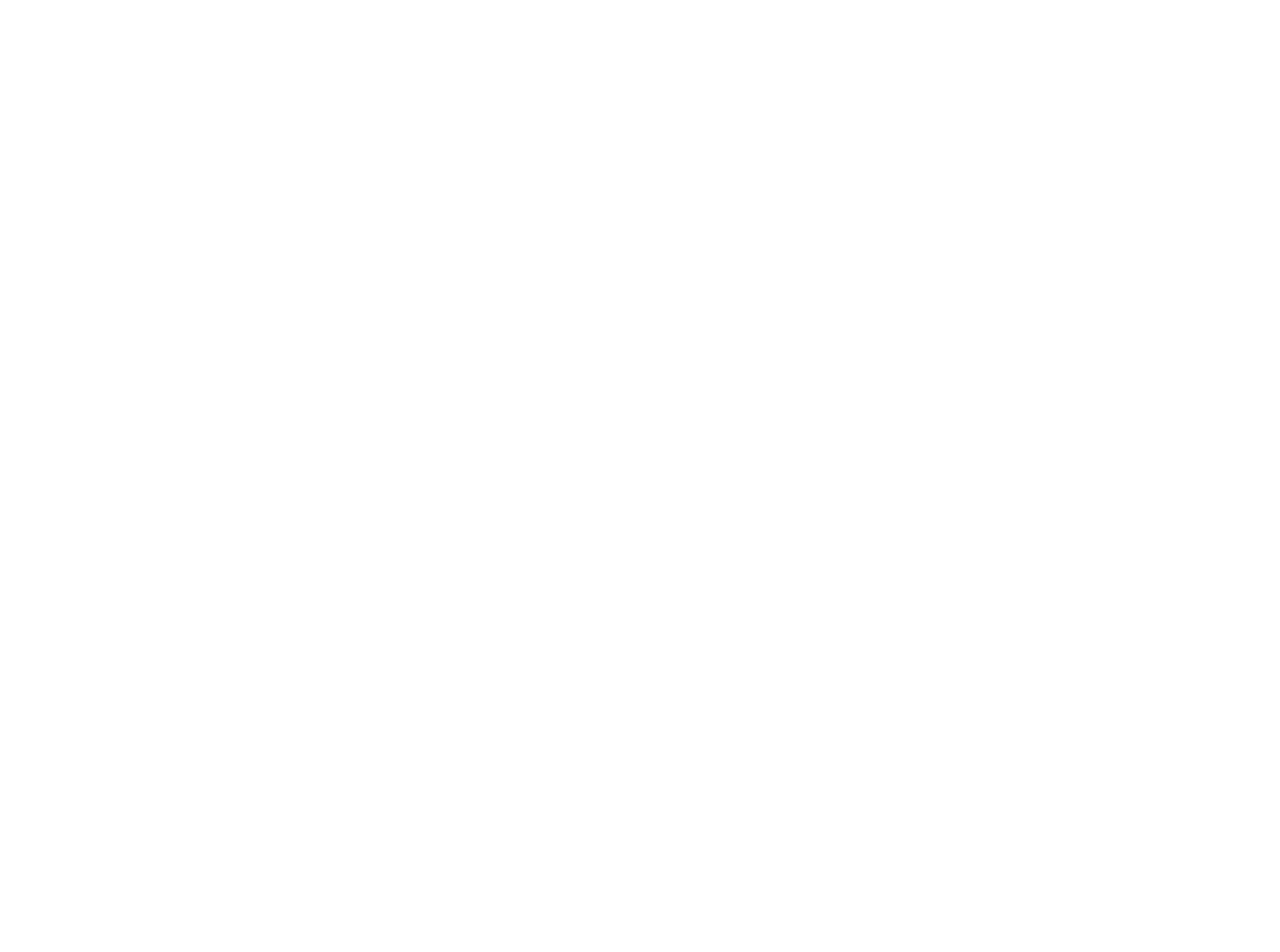
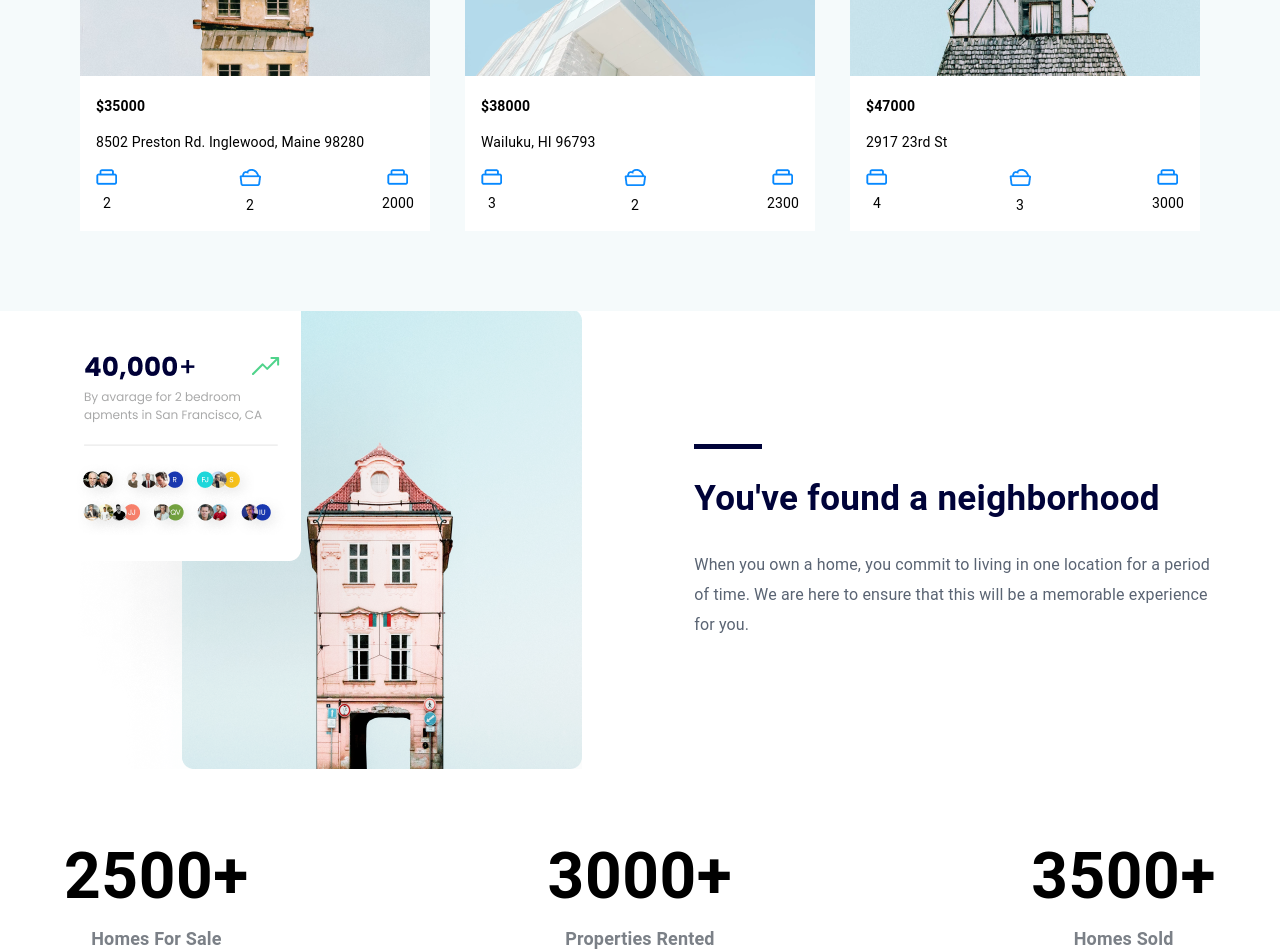
Before and after one commit to merkaya1/React-Apps, a React (Create React App) app in the folder real-estate/: page / in a window 1280 px wide. Shown: the part 2034-2986 px from the top of the page. Before the commit the page ends 1638 px from the top, so only its background shows below. Built offline with nearby package versions, Linux system fonts and the light colour scheme.

Commit message:
details and properties component finish

```diff
--- a/real-estate/src/App.js
+++ b/real-estate/src/App.js
@@ -1,7 +1,9 @@
 import './App.css';
 import Companies from './Components/Companies';
+import Details from './Components/Details';
 import Guide from './Components/Guide';
 import Hero from './Components/Hero';
+import Properties from './Components/Properties';
 
 function App() {
   return (
@@ -9,6 +11,8 @@ function App() {
       <Hero />
       <Companies />
       <Guide />
+      <Properties />
+      <Details />
     </div>
   );
 }
--- /dev/null
+++ b/real-estate/src/Components/Details.jsx
@@ -0,0 +1,117 @@
+import { styled, Typography } from '@mui/material';
+import { Box, Container } from '@mui/system';
+import React from 'react';
+import houseCard from '../media/houseCard.png';
+
+const Details = () => {
+  const CustomBox = styled(Box)(({ theme }) => ({
+    display: 'flex',
+    gap: theme.spacing(10),
+    alignItems: 'center',
+    [theme.breakpoints.down('md')]: {
+      flexDirection: 'column',
+      textAlign: 'center'
+    }
+  }));
+
+  const ImgContainer = styled(Box)(({ theme }) => ({
+    width: '100%',
+    [theme.breakpoints.down('md')]: {
+      display: 'flex',
+      alignItems: 'center',
+      flexDirection: 'column'
+    }
+  }));
+
+  const LargeText = styled(Typography)(({ theme }) => ({
+    fontSize: '64px',
+    color: '#000',
+    fontWeight: '700',
+    [theme.breakpoints.down('md')]: {
+      fontSize: '32px'
+    }
+  }));
+
+  const SmallText = styled(Typography)(({ theme }) => ({
+    fontSize: '18px',
+    color: '#7b8087',
+    fontWeight: '700',
+    [theme.breakpoints.down('md')]: {
+      fontSize: '14px'
+    }
+  }));
+
+  const TextFlexbox = styled(Box)(({ theme }) => ({
+    marginTop: theme.spacing(7),
+    display: 'flex',
+    justifyContent: 'space-between',
+    [theme.breakpoints.down('sm')]: {
+      flexDirection: 'column',
+      gap: theme.spacing(5)
+    }
+  }));
+
+  const Divider = styled('div')(({ theme }) => ({
+    width: '13%',
+    height: '5px',
+    backgroundColor: '#000339',
+    [theme.breakpoints.down('md')]: {
+      marginLeft: 'auto',
+      marginRight: 'auto'
+    }
+  }));
+
+  return (
+    <Box>
+      <Container>
+        <CustomBox>
+          <ImgContainer>
+            <img src={houseCard} alt='house' />
+          </ImgContainer>
+
+          <Box>
+            <Divider />
+            <Typography
+              sx={{
+                fontSize: '35px',
+                color: '#000339',
+                fontWeight: '700',
+                my: 3
+              }}>
+              You've found a neighborhood
+            </Typography>
+
+            <Typography
+              sx={{
+                fontSize: '16px',
+                color: '#5A6473',
+                lineHeight: '30px'
+              }}>
+              When you own a home, you commit to living in one location for a period of time. We are here to ensure that
+              this will be a memorable experience for you.
+            </Typography>
+          </Box>
+        </CustomBox>
+
+        <TextFlexbox>
+          <Box sx={{ display: 'flex', flexDirection: 'column', alignItems: 'center' }}>
+            <LargeText>2500+</LargeText>
+            <SmallText>Homes For Sale</SmallText>
+          </Box>
+
+          <Box sx={{ display: 'flex', flexDirection: 'column', alignItems: 'center' }}>
+            <LargeText>3000+</LargeText>
+            <SmallText>Properties Rented</SmallText>
+          </Box>
+
+          <Box sx={{ display: 'flex', flexDirection: 'column', alignItems: 'center' }}>
+            <LargeText>3500+</LargeText>
+            <SmallText>Homes Sold</SmallText>
+          </Box>
+        </TextFlexbox>
+      </Container>
+    </Box>
+  );
+};
+
+export default Details;
--- /dev/null
+++ b/real-estate/src/Components/House.jsx
@@ -0,0 +1,69 @@
+import { Box, styled, Typography } from '@mui/material';
+import React from 'react';
+import bedroomsIcon from '../media/bedroomsIcon.png';
+import bathroomsIcon from '../media/bathroomsIcon.png';
+import spaceIcon from '../media/spaceIcon.png';
+
+const House = ({ img, price, address, bedrooms, bathrooms, space }) => {
+  const HouseBox = styled(Box)(({ theme }) => ({
+    maxWidth: 350,
+    // width: '100%',
+    backgroundColor: '#fff',
+    margin: theme.spacing(0, 2, 0, 2),
+    [theme.breakpoints.down('md')]: {
+      margin: theme.spacing(2, 0, 2, 0)
+    }
+  }));
+
+  const InfoBox = styled(Box)(() => ({
+    display: 'flex',
+    flexDirection: 'column',
+    alignItems: 'center'
+  }));
+
+  const ImgContainer = styled(Box)(() => ({
+    width: '100%'
+  }));
+
+  return (
+    <HouseBox>
+      <ImgContainer>
+        <img src={img} alt='houseFoto' style={{ maxWidth: '100%' }} />
+      </ImgContainer>
+
+      <Box sx={{ p: 2 }}>
+        <Typography variant='body2' sx={{ fontWeight: '700' }}>
+          ${price}
+        </Typography>
+        <Typography variant='body2' sx={{ my: 2 }}>
+          {address}
+        </Typography>
+
+        <Box sx={{ display: 'flex', alignItems: 'center', justifyContent: 'space-between' }}>
+          <InfoBox>
+            <img src={bedroomsIcon} alt='bedrooms' />
+            <Typography variant='body2' sx={{ mt: 1 }}>
+              {bedrooms}
+            </Typography>
+          </InfoBox>
+
+          <InfoBox>
+            <img src={bathroomsIcon} alt='bathrooms' />
+            <Typography variant='body2' sx={{ mt: 1 }}>
+              {bathrooms}
+            </Typography>
+          </InfoBox>
+
+          <InfoBox>
+            <img src={bedroomsIcon} alt='bedrooms' />
+            <Typography variant='body2' sx={{ mt: 1 }}>
+              {space}
+            </Typography>
+          </InfoBox>
+        </Box>
+      </Box>
+    </HouseBox>
+  );
+};
+
+export default House;
--- /dev/null
+++ b/real-estate/src/Components/Properties.jsx
@@ -0,0 +1,52 @@
+import { Box, Container, styled, Typography } from '@mui/material';
+import React from 'react';
+import House from './House';
+import { properties } from '../properties';
+
+const Properties = () => {
+  const PropertiesBox = styled(Box)(({ theme }) => ({
+    display: 'flex',
+    justifyContent: 'space-between',
+
+    marginTop: theme.spacing(5),
+    [theme.breakpoints.down('md')]: {
+      flexDirection: 'column',
+      alignItems: 'center'
+    }
+  }));
+
+  const PropertiesTextBox = styled(Box)(({ theme }) => ({
+    display: 'flex',
+    flexDirection: 'column',
+    alignItems: 'center'
+  }));
+
+  return (
+    <Box sx={{ mt: 5, backgroundColor: '#f5fafb', py: 10 }}>
+      <Container>
+        <PropertiesTextBox>
+          <Typography sx={{ color: '#000339', fontSize: '35px', fontWeight: 'bold' }}>Featured Properties</Typography>
+          <Typography sx={{ color: '#5a6473', fontSize: '16px', mt: 1 }}>
+            Everything you need to know looking for a new home!
+          </Typography>
+        </PropertiesTextBox>
+
+        <PropertiesBox>
+          {properties.map((item) => (
+            <House
+              key={item.id}
+              img={item.img}
+              price={item.price}
+              address={item.address}
+              bedrooms={item.bedrooms}
+              bathrooms={item.bathrooms}
+              space={item.space}
+            />
+          ))}
+        </PropertiesBox>
+      </Container>
+    </Box>
+  );
+};
+
+export default Properties;
--- /dev/null
+++ b/real-estate/src/properties.js
@@ -0,0 +1,35 @@
+import house1 from './media/image1.png';
+import house2 from './media/image2.png';
+import house3 from './media/image3.png';
+
+export const properties = [
+  {
+    id: '1',
+    img: house1,
+    price: '35000',
+    address: '8502 Preston Rd. Inglewood, Maine 98280',
+    bedrooms: 2,
+    bathrooms: 2,
+    space: 2000
+  },
+
+  {
+    id: '2',
+    img: house2,
+    price: '38000',
+    address: 'Wailuku, HI 96793',
+    bedrooms: 3,
+    bathrooms: 2,
+    space: 2300
+  },
+
+  {
+    id: '3',
+    img: house3,
+    price: '47000',
+    address: '2917 23rd St',
+    bedrooms: 4,
+    bathrooms: 3,
+    space: 3000
+  }
+];
```
